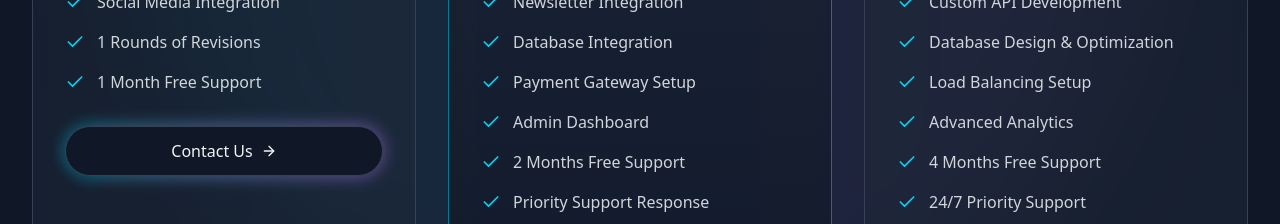
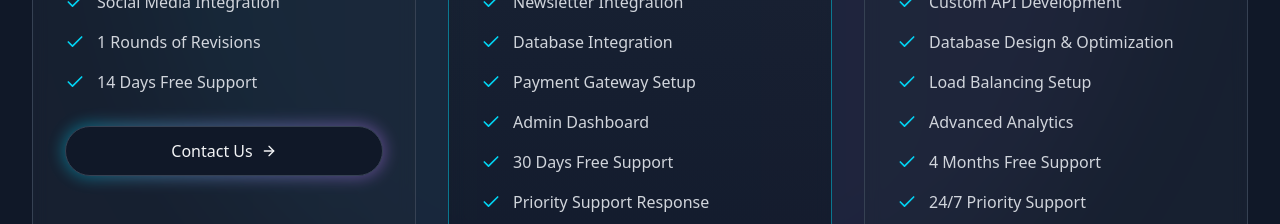
Before and after one commit to SM0718/teamPortfolio, a React (Vite) app: page /pricing in a window 1280 px wide. Shown: the part 799-1023 px from the top of the page. Built offline with nearby package versions, Linux system fonts and the light colour scheme; a web font is replaced by a local one.

Commit message:
Changed Pricing

```diff
--- a/src/pages/PricingSection.jsx
+++ b/src/pages/PricingSection.jsx
@@ -15,7 +15,7 @@ const PricingSection = () => {
         "Mobile Optimization",
         "Social Media Integration",
         "1 Rounds of Revisions",
-        "1 Month Free Support"
+        "14 Days Free Support"
       ],
       highlight: false
     },
@@ -33,7 +33,7 @@ const PricingSection = () => {
         "Database Integration",
         "Payment Gateway Setup",
         "Admin Dashboard",
-        "2 Months Free Support",
+        "30 Days Free Support",
         "Priority Support Response"
       ],
       highlight: true
```
